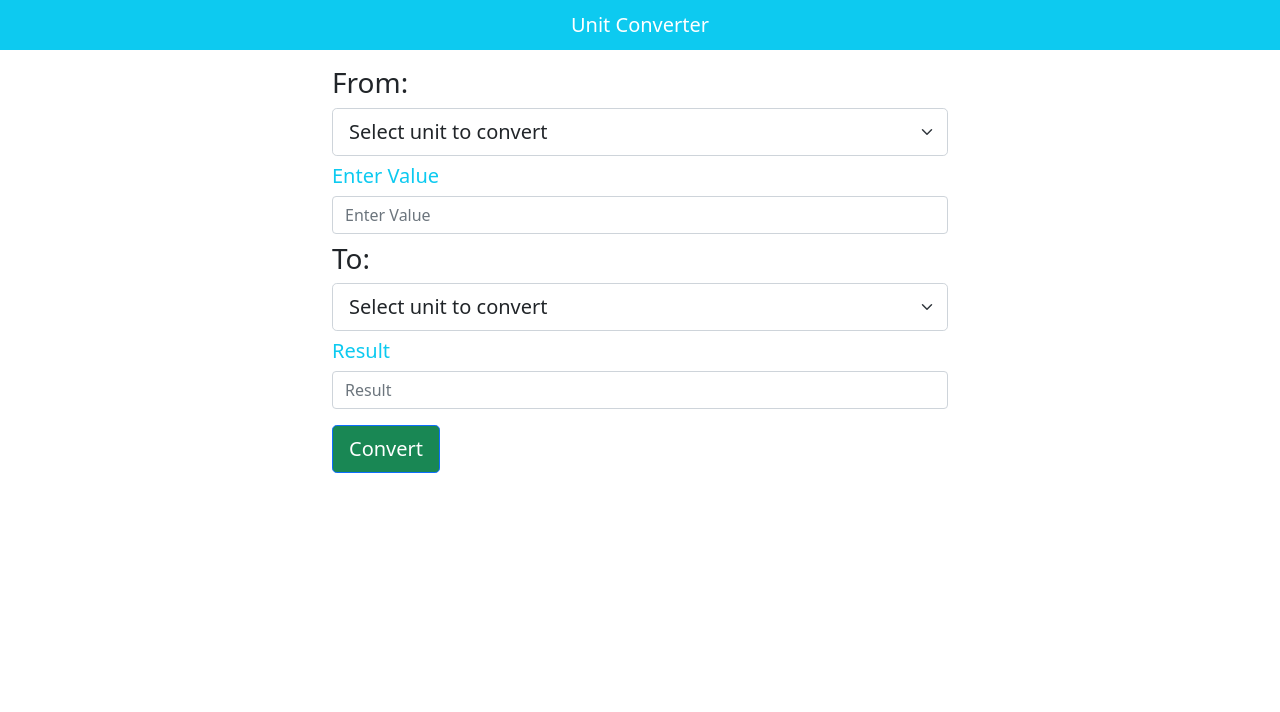
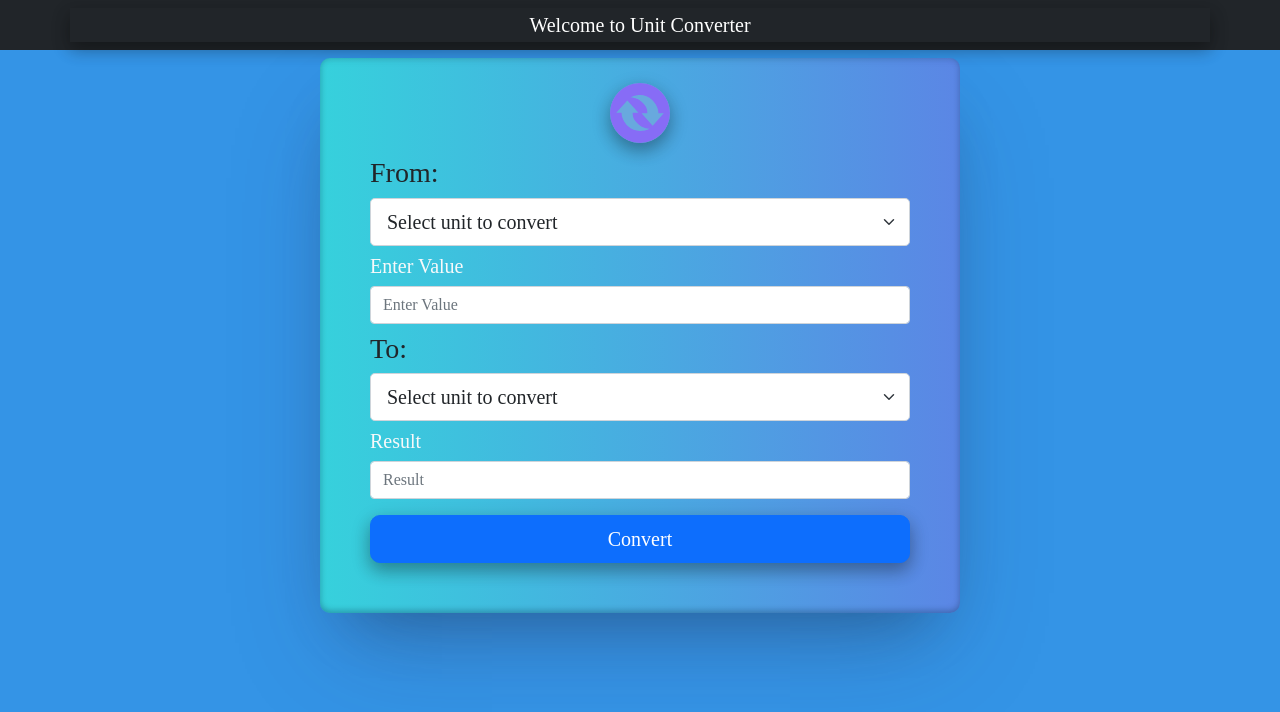
Before and after one commit to deepakgit1/unit-converter-react-typescript, a React (Create React App) app: page / in a window 1280 px wide. Shown: the top 712 px of the page. Built offline with nearby package versions, Linux system fonts and the light colour scheme.

Commit message:
make ui better for main screen

```diff
--- a/package.json
+++ b/package.json
@@ -14,6 +14,7 @@
     "react": "^18.1.0",
     "react-bootstrap": "^2.4.0",
     "react-dom": "^18.1.0",
+    "react-icons": "^4.3.1",
     "react-scripts": "5.0.1",
     "typescript": "^4.6.4",
     "web-vitals": "^2.1.4"
--- a/public/index.html
+++ b/public/index.html
@@ -26,7 +26,7 @@
     -->
     <title>React App</title>
   </head>
-  <body>
+  <body style="background-color: #3494e6;">
     <noscript>You need to enable JavaScript to run this app.</noscript>
     <div id="root"></div>
     <!--
--- a/src/components/Header.tsx
+++ b/src/components/Header.tsx
@@ -7,10 +7,10 @@ const Header = (props: Props) => {
   return (
     <div>
       <>
-        <Navbar bg="info" variant="dark">
-          <Container>
-            <Navbar.Brand href="#home" className='m-auto h1'>
-               Unit Converter
+        <Navbar bg="dark" variant='dark'>
+          <Container style={{boxShadow:"0 8px 16px 0 rgba(0,0,0,0.2), 0 6px 20px 0 rgba(0,0,0,0.19)"}}>
+            <Navbar.Brand href="#home" className='m-auto h1' style={{fontFamily:"cursive"}}>
+              Welcome to Unit Converter
             </Navbar.Brand>
           </Container>
         </Navbar>
--- a/src/components/Home.tsx
+++ b/src/components/Home.tsx
@@ -1,5 +1,7 @@
 import React, { FormEvent, useState } from 'react'
 import { Button, Container, Form } from 'react-bootstrap'
+import "../components/css/home.css"
+import {SiConvertio} from "react-icons/si"
 
 type Props = {}
 
@@ -62,13 +64,21 @@ const Home = (props: Props) => {
                     break;
             }
         }
-
     }
 
 
     return (
         <div>
-            <Container className='w-50 mt-2'>
+            <Container className='w-50 mt-2'
+            style={{background:"linear-gradient(to right, #36d1dc, #5b86e5)",
+            padding:"50px",
+            borderRadius:"10px",
+            fontFamily:"cursive",
+            boxShadow:"rgba(50, 50, 93, 0.25) 0px 50px 100px -20px, rgba(0, 0, 0, 0.3) 0px 30px 60px -30px, rgba(10, 37, 64, 0.35) 0px -2px 6px 0px inset"
+            }}>
+                <div style={{textAlign:"center" ,marginTop:"-30px"}}>
+                <SiConvertio className='button2' style={{fontSize:"60px"}}/>
+                </div>
                 <Form.Label className='mt-2 h3' size="lg">From:</Form.Label>
                 <Form.Select size="lg" onChange={(e) => setInputUnit(e.target.value)}>
                     <option>Select unit to convert</option>
@@ -79,8 +89,8 @@ const Home = (props: Props) => {
                     <option value="TONNE">Tonne</option>
                 </Form.Select>
 
-                <Form.Label className='mt-2 h5 text-info' size="lg">Enter Value</Form.Label>
-                <Form.Control type="number" placeholder='Enter Value' onChange={(e) => setVal(e.target.value)} />
+                <Form.Label className='mt-2 h5 text-light' size="lg">Enter Value</Form.Label>
+                <Form.Control type="number" placeholder='Enter Value' onChange={(e) => setVal(e.target.value)}  />
 
                 <Form.Label className='mt-2 h3' size="lg">To:</Form.Label>
                 <Form.Select size="lg" onChange={(e) => setOutputUnit(e.target.value)}>
@@ -91,11 +101,11 @@ const Home = (props: Props) => {
                     <option value="POUND">Pound</option>
                     <option value="TONNE">Tonne</option>
                 </Form.Select>
-                <Form.Label className='mt-2 h5 text-info' defaultValue={result} size="lg">Result</Form.Label>
+                <Form.Label className='mt-2 h5 text-light' defaultValue={result} size="lg">Result</Form.Label>
 
                 <Form.Control type="number" defaultValue={result} placeholder='Result' />
-                <div style={{ alignItems: "center", margin: "auto" }}>
-                    <Button className='bg-success mt-3' size='lg' onClick={handleClick}>Convert</Button>
+                <div className='d-grid gap-2 mt-3'>
+                    <Button className='button' style={{borderRadius:"10px"}} size='lg' onClick={handleClick}>Convert</Button>
                 </div>
             </Container>
         </div>
--- /dev/null
+++ b/src/components/css/home.css
@@ -0,0 +1,11 @@
+.button{
+border-radius: 20px;
+box-shadow: 0 8px 16px 0 rgba(0,0,0,0.2), 0 6px 20px 0 rgba(0,0,0,0.19);
+}
+.button2{
+    margin: 5px;
+    background-color: rgb(104, 169, 222);
+    color: rgb(135, 108, 246) ;
+    border-radius: 30px;
+    box-shadow: 0 8px 16px 0 rgba(0,0,0,0.2), 0 6px 20px 0 rgba(0,0,0,0.19);
+}
--- a/src/index.css
+++ b/src/index.css
@@ -1,6 +1,6 @@
 body {
   margin: 0;
-  font-family: -apple-system, BlinkMacSystemFont, 'Segoe UI', 'Roboto', 'Oxygen',
+  font-family: 'Segoe UI', 'Roboto', 'Oxygen',
     'Ubuntu', 'Cantarell', 'Fira Sans', 'Droid Sans', 'Helvetica Neue',
     sans-serif;
   -webkit-font-smoothing: antialiased;
```
Also changed, not shown: 1 other file (tests, documents, lock files or other folders).
